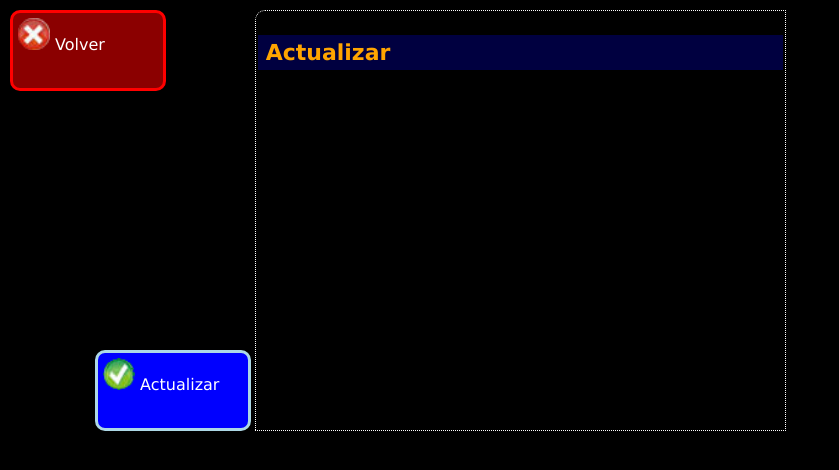
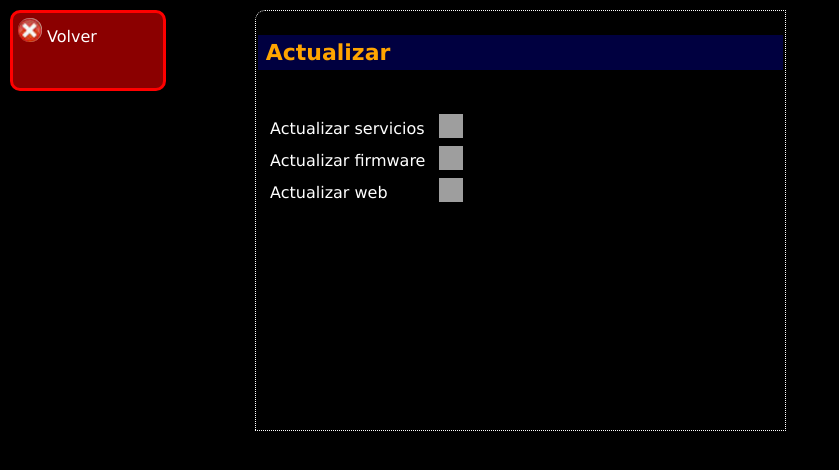
Before and after one commit to wpirri/microdom_web, a PHP site: page /update_form.html in a window 1280 px wide. Shown: the top 470 px of the page, without its empty margins (0-839 px from the left). Run offline with PHP 8.4, Linux system fonts and the light colour scheme; grey boxes are pictures that could not be loaded.

Commit message:
Mejoras en Update

```diff
--- a/analog_list.html
+++ b/analog_list.html
@@ -70,8 +70,8 @@
                     	html += "<td>" + (item[field] ?? "") + "</td>";
 					}
                 });
-                html += "<td><img src='images/edit.png' class='abm-list-icon' title='Editar' onclick=\"window.location.replace('" + editPage + "?Id=" + item[idField] + "');\"></td>";
-                html += "<td><img src='images/delete.png' class='abm-list-icon' title='Eliminar' onclick=\"window.location.replace('" + deletePage + "?Id=" + item[idField] + "');\"></td>";
+                html += "<td><img src='images/edit.png' class='touch-icon-btn' title='Editar' onclick=\"window.location.replace('" + editPage + "?Id=" + item[idField] + "');\"></td>";
+                html += "<td><img src='images/delete.png' class='touch-icon-btn' title='Eliminar' onclick=\"window.location.replace('" + deletePage + "?Id=" + item[idField] + "');\"></td>";
                 html += "</tr>";
             }
         });
--- a/ass_list.html
+++ b/ass_list.html
@@ -67,8 +67,8 @@
                 fields.forEach(field => {
                     html += "<td>" + (item[field] ?? "") + "</td>";
                 });
-                html += "<td><img src='images/edit.png' class='abm-list-icon' title='Editar' onclick=\"window.location.replace('" + editPage + "?Id=" + item[idField] + "');\"></td>";
-                html += "<td><img src='images/delete.png' class='abm-list-icon' title='Eliminar' onclick=\"window.location.replace('" + deletePage + "?Id=" + item[idField] + "');\"></td>";
+                html += "<td><img src='images/edit.png' class='touch-icon-btn' title='Editar' onclick=\"window.location.replace('" + editPage + "?Id=" + item[idField] + "');\"></td>";
+                html += "<td><img src='images/delete.png' class='touch-icon-btn' title='Eliminar' onclick=\"window.location.replace('" + deletePage + "?Id=" + item[idField] + "');\"></td>";
                 html += "</tr>";
             }
         });
--- a/css/dompiweb.css
+++ b/css/dompiweb.css
@@ -23,15 +23,16 @@ body {
 
 .icon-btn {
 	border: 0px;
-	width: 32px;
-	height: 32px;
+	width: 24px;
+	height: 24px;
 	}
 
-.touch-icon {
+.touch-icon-btn {
 	border: 0px;
+	width: 24px;
+	height: 24px;
 	cursor: pointer;
 	}
-
 
 .back-btn {
 	z-index: 10;
--- a/event_list.html
+++ b/event_list.html
@@ -72,8 +72,8 @@
                         html += "<td>" + (item[field] ?? "") + "</td>";
                     }
                 });
-                html += "<td><img src='images/edit.png' class='abm-list-icon' title='Editar' onclick=\"window.location.replace('" + editPage + "?Id=" + item[idField] + "');\"></td>";
-                html += "<td><img src='images/delete.png' class='abm-list-icon' title='Eliminar' onclick=\"window.location.replace('" + deletePage + "?Id=" + item[idField] + "');\"></td>";
+                html += "<td><img src='images/edit.png' class='touch-icon-btn' title='Editar' onclick=\"window.location.replace('" + editPage + "?Id=" + item[idField] + "');\"></td>";
+                html += "<td><img src='images/delete.png' class='touch-icon-btn' title='Eliminar' onclick=\"window.location.replace('" + deletePage + "?Id=" + item[idField] + "');\"></td>";
                 html += "</tr>";
             }
         });
--- a/group_list.html
+++ b/group_list.html
@@ -65,8 +65,8 @@
                 fields.forEach(field => {
                     html += "<td>" + (item[field] ?? "") + "</td>";
                 });
-                html += "<td><img src='images/edit.png' class='abm-list-icon' title='Editar' onclick=\"window.location.replace('" + editPage + "?Id=" + item[idField] + "');\"></td>";
-                html += "<td><img src='images/delete.png' class='abm-list-icon' title='Eliminar' onclick=\"window.location.replace('" + deletePage + "?Id=" + item[idField] + "');\"></td>";
+                html += "<td><img src='images/edit.png' class='touch-icon-btn' title='Editar' onclick=\"window.location.replace('" + editPage + "?Id=" + item[idField] + "');\"></td>";
+                html += "<td><img src='images/delete.png' class='touch-icon-btn' title='Eliminar' onclick=\"window.location.replace('" + deletePage + "?Id=" + item[idField] + "');\"></td>";
                 html += "</tr>";
             }
         });
--- a/m/objetos_m.html
+++ b/m/objetos_m.html
@@ -120,7 +120,7 @@ function UpdateList(msg) {
 }
 
 function OnLoad() {
-	fetch('/abm/dompi_mobile?funcion=list&Grupo=' + grupo) // Consulta
+	fetch('/abm/mobile?funcion=list&Grupo=' + grupo) // Consulta
 	.then(response => response.json())
 	.then(data => CreateList(data.response))
 	.catch(error => {
@@ -130,7 +130,7 @@ function OnLoad() {
 }
 
 function RefreshListData() {
-	fetch('/abm/dompi_mobile?funcion=list&Grupo=' + grupo) // Consulta
+	fetch('/abm/mobile?funcion=list&Grupo=' + grupo) // Consulta
 	.then(response => response.json())
 	.then(data => UpdateList(data.response))
 	.catch(error => {
@@ -142,7 +142,7 @@ function RefreshListData() {
 }
 
 function ChangeStatus(objeto) {
-	fetch('/abm/dompi_mobile?funcion=touch&Objeto=' + objeto);
+	fetch('/abm/mobile?funcion=touch&Objeto=' + objeto);
 }
 </script>
 
--- a/planta_add_assign.html
+++ b/planta_add_assign.html
@@ -63,7 +63,7 @@
                 fields.forEach(field => {
                     html += "<td>" + (item[field] ?? "") + "</td>";
                 });
-                html += "<td><img src='images/edit.png' class='abm-list-icon' title='Agregar' onclick=\"" + addFcn + "(" + item[idField] + ");\"></td>";
+                html += "<td><img src='images/edit.png' class='touch-icon-btn' title='Agregar' onclick=\"" + addFcn + "(" + item[idField] + ");\"></td>";
                 html += "</tr>";
             }
         });
--- a/riego_list.html
+++ b/riego_list.html
@@ -72,8 +72,8 @@
                         html += "<td>" + (item[field] ?? "") + "</td>";
                     }
                 });
-                html += "<td><img src='images/edit.png' class='abm-list-icon' title='Editar' onclick=\"window.location.replace('" + editPage + "?Id=" + item[idField] + "');\"></td>";
-                html += "<td><img src='images/delete.png' class='abm-list-icon' title='Eliminar' onclick=\"window.location.replace('" + deletePage + "?Id=" + item[idField] + "');\"></td>";
+                html += "<td><img src='images/edit.png' class='touch-icon-btn' title='Editar' onclick=\"window.location.replace('" + editPage + "?Id=" + item[idField] + "');\"></td>";
+                html += "<td><img src='images/delete.png' class='touch-icon-btn' title='Eliminar' onclick=\"window.location.replace('" + deletePage + "?Id=" + item[idField] + "');\"></td>";
                 html += "</tr>";
             }
         });
--- a/task_list.html
+++ b/task_list.html
@@ -72,8 +72,8 @@
                         html += "<td>" + (item[field] ?? "") + "</td>";
                     }
                 });
-                html += "<td><img src='images/edit.png' class='abm-list-icon' title='Editar' onclick=\"window.location.replace('" + editPage + "?Id=" + item[idField] + "');\"></td>";
-                html += "<td><img src='images/delete.png' class='abm-list-icon' title='Eliminar' onclick=\"window.location.replace('" + deletePage + "?Id=" + item[idField] + "');\"></td>";
+                html += "<td><img src='images/edit.png' class='touch-icon-btn' title='Editar' onclick=\"window.location.replace('" + editPage + "?Id=" + item[idField] + "');\"></td>";
+                html += "<td><img src='images/delete.png' class='touch-icon-btn' title='Eliminar' onclick=\"window.location.replace('" + deletePage + "?Id=" + item[idField] + "');\"></td>";
                 html += "</tr>";
             }
         });
--- a/touch_list.html
+++ b/touch_list.html
@@ -70,8 +70,8 @@
                         html += "<td>" + (item[field] ?? "") + "</td>";
                     }
                 });
-                html += "<td><img src='images/edit.png' class='abm-list-icon' title='Editar' onclick=\"window.location.replace('" + editPage + "?Id=" + item[idField] + "');\"></td>";
-                html += "<td><img src='images/ok.png' class='abm-list-icon' title='Actualizar' onclick=\"UpdateConfig(" + item[idField] + ")\"></td>";
+                html += "<td><img src='images/edit.png' class='touch-icon-btn' title='Editar' onclick=\"window.location.replace('" + editPage + "?Id=" + item[idField] + "');\"></td>";
+                html += "<td><img src='images/ok.png' class='touch-icon-btn' title='Actualizar' onclick=\"UpdateConfig(" + item[idField] + ")\"></td>";
                 html += "</tr>";
             }
         });
--- a/touch_list_boton.html
+++ b/touch_list_boton.html
@@ -75,8 +75,8 @@
                 }
                 html += "<td>" + (item[field] ?? "") + "</td>";
             });
-            html += "<td><img src='images/edit.png' class='abm-list-icon' title='Editar' onclick=\"window.location.replace('" + editPage + "?Id=" + id + "&Pantalla=" + pantalla + "&Boton=" + item[idField] + "');\"></td>";
-            html += "<td><img src='images/delete.png' class='abm-list-icon' title='Eliminar' onclick=\"DelBoton(" + item[idField] + ");\"></td>";
+            html += "<td><img src='images/edit.png' class='touch-icon-btn' title='Editar' onclick=\"window.location.replace('" + editPage + "?Id=" + id + "&Pantalla=" + pantalla + "&Boton=" + item[idField] + "');\"></td>";
+            html += "<td><img src='images/delete.png' class='touch-icon-btn' title='Eliminar' onclick=\"DelBoton(" + item[idField] + ");\"></td>";
             html += "</tr>";
         });
 
--- a/touch_list_screen.html
+++ b/touch_list_screen.html
@@ -74,8 +74,8 @@
                 }
                 html += "<td>" + (item[field] ?? "") + "</td>";
             });
-            html += "<td><img src='images/edit.png' class='abm-list-icon' title='Editar' onclick=\"EditScreen(" + item[idField] + ");\"></td>";
-            html += "<td><img src='images/delete.png' class='abm-list-icon' title='Eliminar' onclick=\"DelScreen(" + id + ", " + item[idField] + ");\"></td>";
+            html += "<td><img src='images/edit.png' class='touch-icon-btn' title='Editar' onclick=\"EditScreen(" + item[idField] + ");\"></td>";
+            html += "<td><img src='images/delete.png' class='touch-icon-btn' title='Eliminar' onclick=\"DelScreen(" + id + ", " + item[idField] + ");\"></td>";
             html += "</tr>";
         });
 
--- a/update_form.html
+++ b/update_form.html
@@ -12,7 +12,7 @@
 <script src="js/microdom.js" type="text/javascript"></script>
 </head>
 
-<body onload="OnLoad();">
+<body>
 
 <form enctype="multipart/form-data" action="update_form.html" method="post" id="update_form" name="update_form" method="post">
 
@@ -20,40 +20,93 @@
 	<img id='update_back_icon' class='icon-btn' src='images/no.png'>&nbsp;Volver
 </div>
 
-<div id='update_si_no'>
-    <div id='update_save_btn' class='submit-btn' onclick="Upload();" >
-        <img id='update_save_icon' class='icon-btn' src='images/ok.png'>&nbsp;Actualizar
-    </div>
-</div>
-
 <div id='update_div' class='abm-div'>
     <p class=abm-table-title>&nbsp;Actualizar</p>
     <div id='update_result_div' class='abm-result-message'>&nbsp;</div>
+    <table class='abm-table' >
+    <tr>
+        <td>&nbsp;</td>
+        <td >Actualizar servicios</td>
+        <td>&nbsp;</td>
+        <td ><div id='update_service_result'><img src='images/update3.png' class='touch-icon-btn' title='Actualizar' onclick='UpdateService()'></div></td>
+    </tr>
+    <tr>
+        <td>&nbsp;</td>
+        <td >Actualizar firmware</td>
+        <td>&nbsp;</td>
+        <td ><div id='update_firmware_result'><img src='images/update3.png' class='touch-icon-btn' title='Actualizar' onclick='UpdateFirmware()'></div></td>
+    </tr>
+    <tr>
+        <td>&nbsp;</td>
+        <td >Actualizar web</td>
+        <td>&nbsp;</td>
+        <td ><div id='update_web_result'><img src='images/update3.png' class='touch-icon-btn' title='Actualizar' onclick='UpdateWeb()'></div></td>
+    </tr>
+    </table>
 </div>
 
 <script type="text/javascript" >
 
-    function OnLoad() {
-
+    function UpdateService() {
+        fetch("/abm/update?funcion=servicio") // Consulta
+        .then(response => response.json())
+        .then(data => { ResponseUpdateService(data, null) })
+        .catch(error => { ResponseUpdateService(null, error) });
     }
 
-    function Upload() {
-        var form = document.getElementById("update_form");
-        var formData = new FormData(form);
+    function ResponseUpdateService(data, error) {
+        if (data) {
+            if (data.error != 0) {
+                document.getElementById("update_service_result").innerHTML = "<img src='images/no.png' class='touch-icon-btn'>";
+            } else {
+                document.getElementById("update_service_result").innerHTML = "<img src='images/ok.png' class='touch-icon-btn'>";
+            }
+        } else {
+            document.getElementById("update_service_result").innerHTML = "<img src='images/no.png' class='touch-icon-btn'>";
+        }
+    }
 
-        var xhr = new XMLHttpRequest();
-        xhr.open("POST", "update_form.html", true);
-        xhr.onreadystatechange = function() {
-            if (xhr.readyState === 4) {
-                if (xhr.status === 200) {
-                    document.getElementById("update_result_div").innerHTML = xhr.responseText;
-                } else {
-                    document.getElementById("update_result_div").innerHTML = "Error al actualizar: " + xhr.statusText;
-                }
+    function UpdateFirmware() {
+        fetch("/abm/update?funcion=firmware") // Consulta
+        .then(response => response.json())
+        .then(data => { ResponseUpdateFirmware(data, null) })
+        .catch(error => { ResponseUpdateFirmware(null, error) });
+    }
+
+    function ResponseUpdateFirmware(data, error) {
+        if (data) {
+            if (data.error != 0) {
+                document.getElementById("update_firmware_result").innerHTML = "<img src='images/no.png' class='touch-icon-btn'>";
+            } else {
+                document.getElementById("update_firmware_result").innerHTML = "<img src='images/ok.png' class='touch-icon-btn'>";
             }
-        };
-        xhr.send(formData);
+        } else {
+            document.getElementById("update_firmware_result").innerHTML = "<img src='images/no.png' class='touch-icon-btn'>";
+        }
     }
+
+    function UpdateWeb() {
+        fetch("/abm/update?funcion=web") // Consulta
+        .then(response => response.json())
+        .then(data => { ResponseUpdateWeb(data, null) })
+        .catch(error => { ResponseUpdateWeb(null, error) });
+    }
+
+    function ResponseUpdateWeb(data, error) {
+        if (data) {
+            if (data.error != 0) {
+                document.getElementById("update_web_result").innerHTML = "<img src='images/no.png' class='touch-icon-btn'>";
+            } else {
+                document.getElementById("update_web_result").innerHTML = "<img src='images/ok.png' class='touch-icon-btn'>";
+            }
+        } else {
+            document.getElementById("update_web_result").innerHTML = "<img src='images/no.png' class='touch-icon-btn'>";
+        }
+    }
+
+
+
+
 </script>
 
 </form>
--- a/user_list.html
+++ b/user_list.html
@@ -65,8 +65,8 @@
                 fields.forEach(field => {
                     html += "<td>" + (item[field] ?? "") + "</td>";
                 });
-                html += "<td><img src='images/edit.png' class='abm-list-icon' title='Editar' onclick=\"window.location.replace('" + editPage + "?Id=" + item[idField] + "');\"></td>";
-                html += "<td><img src='images/delete.png' class='abm-list-icon' title='Eliminar' onclick=\"window.location.replace('" + deletePage + "?Id=" + item[idField] + "');\"></td>";
+                html += "<td><img src='images/edit.png' class='touch-icon-btn' title='Editar' onclick=\"window.location.replace('" + editPage + "?Id=" + item[idField] + "');\"></td>";
+                html += "<td><img src='images/delete.png' class='touch-icon-btn' title='Eliminar' onclick=\"window.location.replace('" + deletePage + "?Id=" + item[idField] + "');\"></td>";
                 html += "</tr>";
             }
         });
```
Also changed, not shown: hw_list.html (+23 -5 lines).
